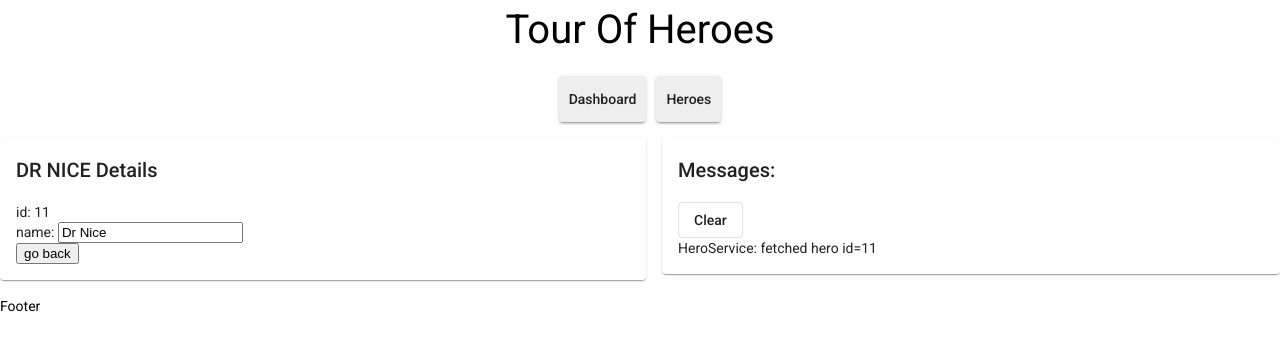
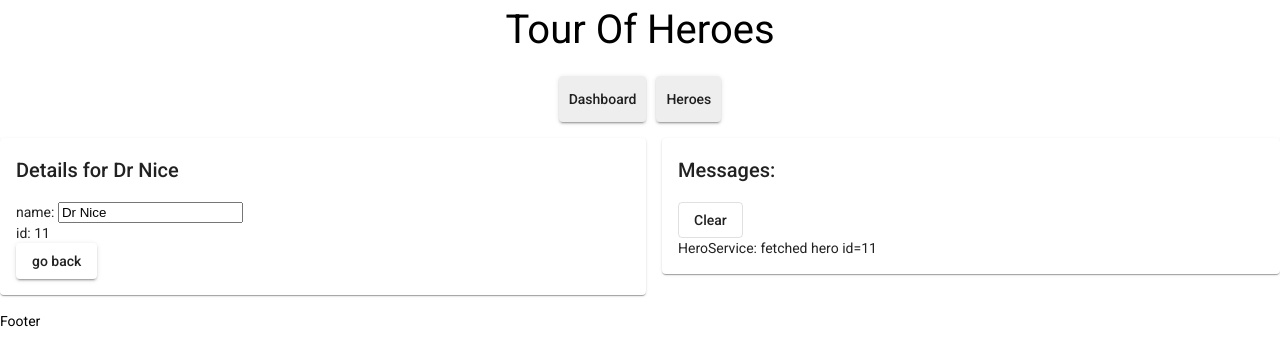
Before and after one commit to littleh322/Tour-Of-Heroes, an Angular app: page /detail/11 in a window 1280 px wide. Shown: the top 364 px of the page. Built offline with nearby package versions, Linux system fonts and the light colour scheme.

Commit message:
issue #17 - WIP

```diff
--- a/src/app/components/hero-detail/hero-detail.component.html
+++ b/src/app/components/hero-detail/hero-detail.component.html
@@ -1,24 +1,24 @@
-<!-- <div>
-    <h3>Details for
+<div>
+    <h2>Details for
         <span *ngIf="hero">{{hero.name}}</span>
         <span *ngIf="!hero">?</span>
-    </h3>
-    /** START: ngIF:!hero display placeholder. */
+    </h2>
+    <!--  START: ngIF:!hero display placeholder. -->
     <div *ngIf="!hero">name: <input  disabled placeholder="name" /></div>
     <div *ngIf="hero" class="hero-input">
         <label>name:
             <input  [(ngModel)]="hero.name"placeholder="name" />
         </label>
     </div>
-    /** END: ngIF:!hero display placeholder. */
+    <!-- END: ngIF:!hero display placeholder. -->
     <div>
         id: <span *ngIf="!hero">?</span>
         <span *ngIf="hero">{{hero.id}}</span>
     </div>
-    <button (click)="goBack()">go back</button>
-</div> -->
+    <button mat-raised-button (click)="goBack()">go back</button>
+</div>
 
-<div *ngIf="hero">
+<!-- <div *ngIf="hero">
   <h2>{{hero.name | uppercase}} Details</h2>
   <div><span>id: </span>{{hero.id}}</div>
   <div>
@@ -27,4 +27,4 @@
     </label>
   </div>
   <button (click)="goBack()">go back</button>
-</div>
+</div>  -->
```
